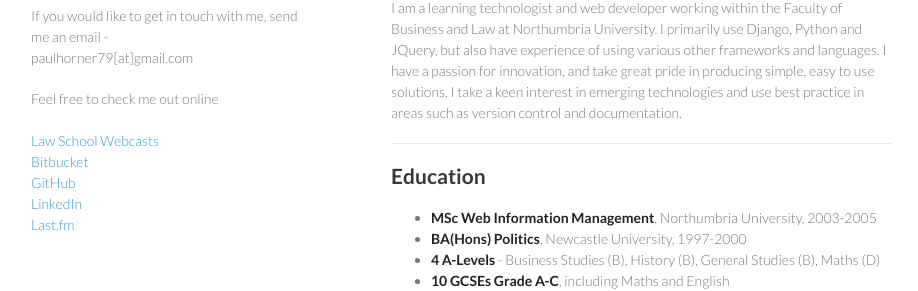
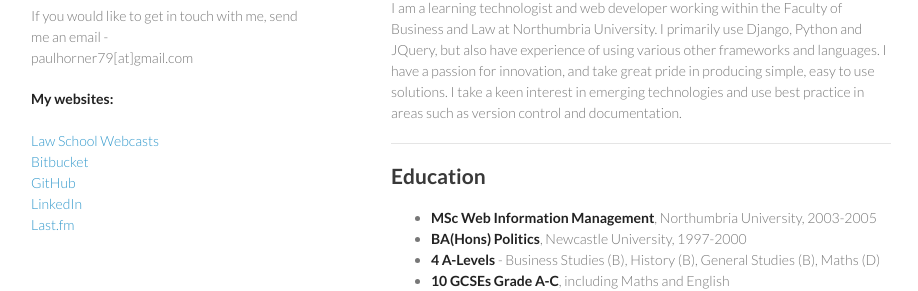
Before and after one commit to paulhorner79/paulhorner79.github.io, a plain HTML site: page index.html in a window 1280 px wide. Shown: the part 104-395 px from the top of the page, without its empty margins (179-1097 px from the left). Drawn offline with Linux system fonts and the light colour scheme.

Commit message:
Update index.html

```diff
--- a/index.html
+++ b/index.html
@@ -19,7 +19,7 @@
         <p></p>
 
 <p>If you would like to get in touch with me, send me an email - <br/> paulhorner79[at]gmail.com</p>
-<p>Feel free to check me out online <br/>
+<p><strong>My websites:</strong> <br/>
 <br/><a href="https://law-webcasts.northumbria.ac.uk">Law School Webcasts</a>
 <br/><a href="https://bitbucket.org/paulh">Bitbucket</a>
 <br/><a href="https://github.com/paulhorner79/">GitHub</a>
```
